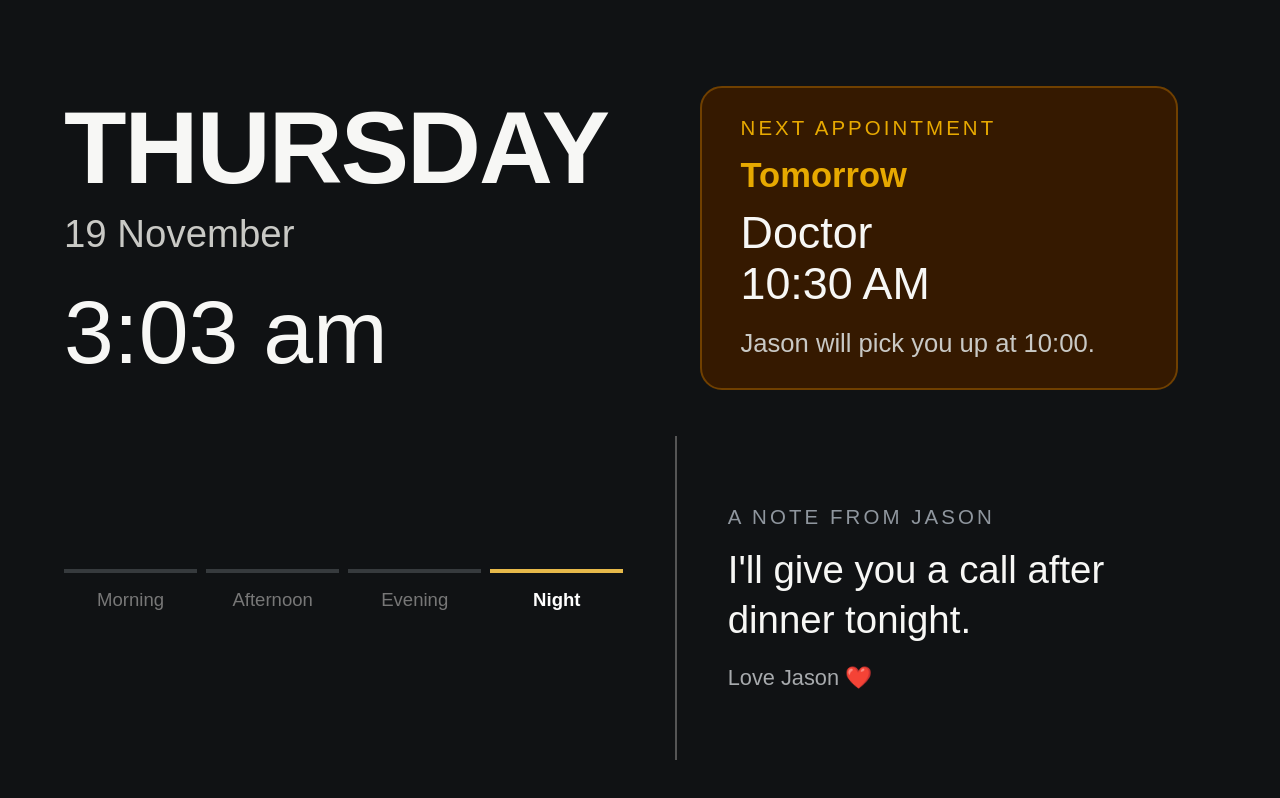
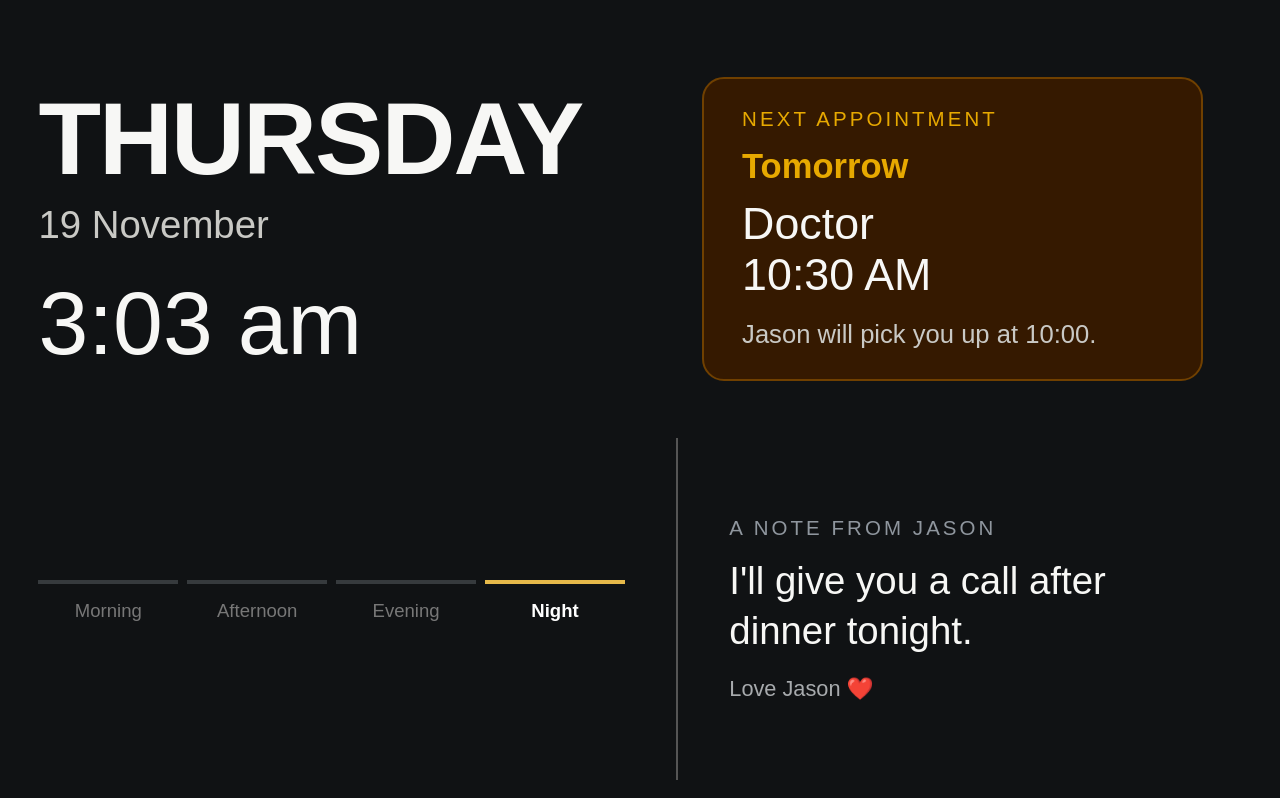
Before and after one commit to garvani/mums-noticeboard, a plain HTML site: page index.html in a window 1280 px wide. Drawn offline with Linux system fonts and the light colour scheme.

Commit message:
Update index.html

```diff
--- a/index.html
+++ b/index.html
@@ -23,7 +23,7 @@ html, body {
 .dashboard {
     height: 100vh;
     width: 100vw;
-    padding: 5vh 5vw;
+    padding: 2.5vh 3vw;
     display: grid;
     grid-template-columns: 53% 47%;
     grid-template-rows: 55% 45%;
```
